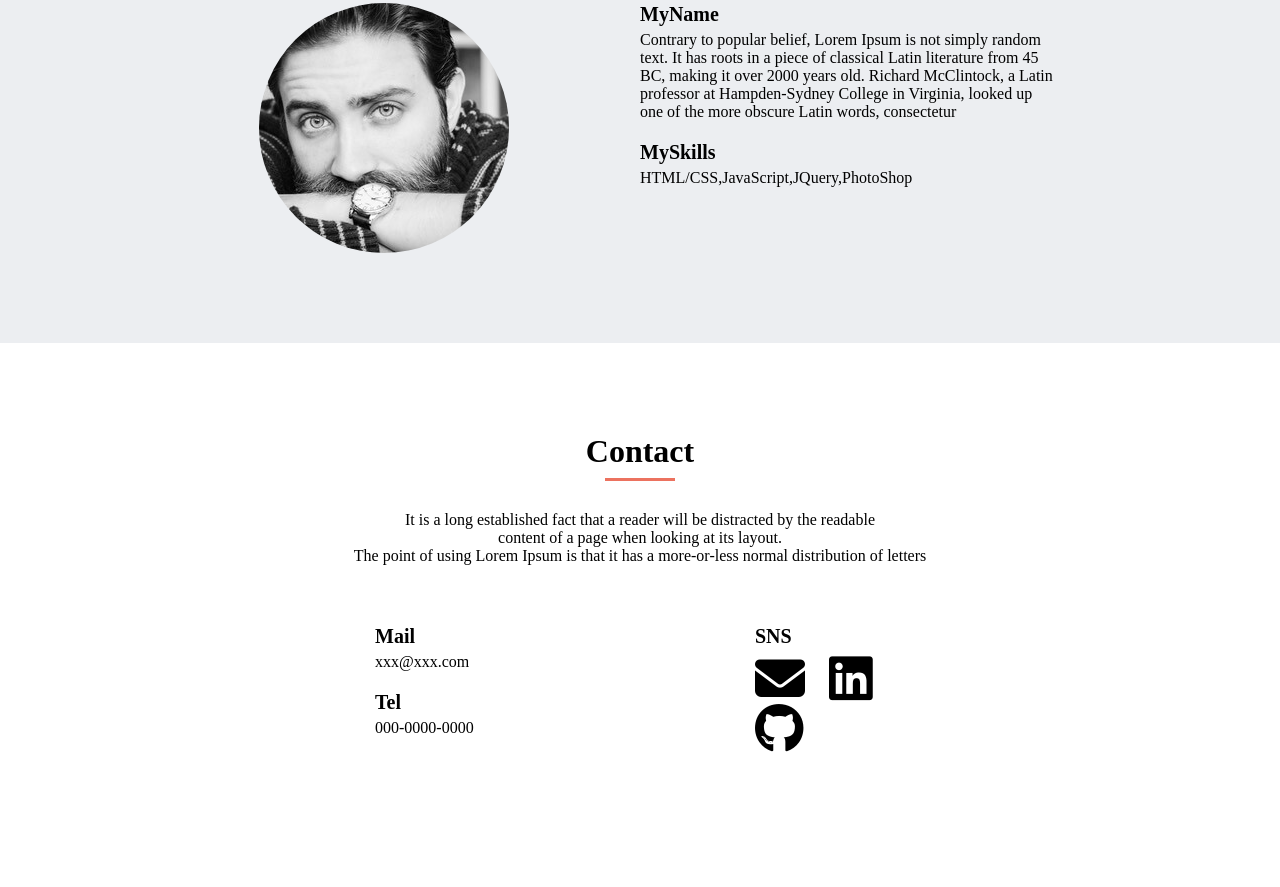
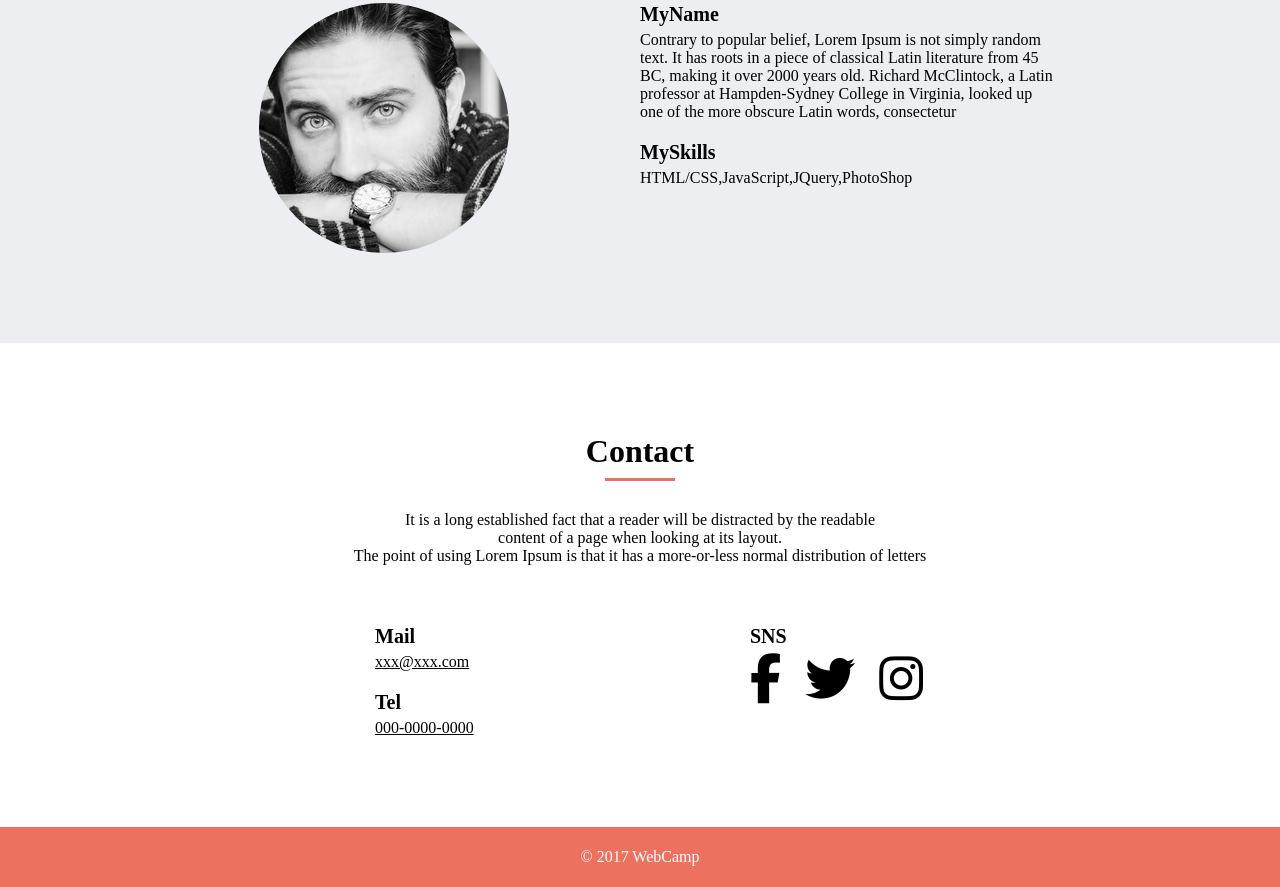
Before and after one commit to kuniyosi/HTML1, a plain HTML site: page WALS/wals.html in a window 1280 px wide. Shown: the part 2320-3207 px from the top of the page. Before the commit the page ends 3163 px from the top, so only its background shows below. Drawn offline with Linux system fonts and the light colour scheme.

Commit message:
contact  footer add

```diff
--- a/WALS/style.css
+++ b/WALS/style.css
@@ -263,6 +263,7 @@ header {
 
 .mail {
   padding-bottom: 20px;
+  text-decoration: underline;
 }
 
 .tel-title {
@@ -270,13 +271,16 @@ header {
   padding-bottom: 5px;
 }
 
+.tel {
+  text-decoration: underline;/*テキストにした線を追加する*/
+}
+
 .contact-bottom-right {
   width: 50%;
-  margin: 0 auto;
 }
 
 .bottom-right {
-  width: 170px;
+  width: 180px;
   margin: 0 auto;
   text-align: start;
 }
@@ -291,6 +295,19 @@ header {
   margin-right: 20px;
 }
 
-.fa-brands:nth-child(2) {
+.fa:last-child {
   margin-right: 0;
 }
+
+footer {
+  width: 100%;
+  height: 60px;
+  background-color: #ec715f;
+  text-align: center;
+}
+
+.footer-text {
+  font-size: 16px;
+  color: #fff;
+  line-height: 60px;
+}
--- a/WALS/wals.html
+++ b/WALS/wals.html
@@ -150,20 +150,24 @@
             <h3 class = "mail-title">Mail</h3>
             <p class = "mail">xxx@xxx.com</p>
             <h3 class = "tel-title">Tel</h3>
-            <p>000-0000-0000</p>
+            <p class = "tel">000-0000-0000</p>
             </div>
           </div>
           <div class = "contact-bottom-right">
             <div class = "bottom-right">
               <h3 class = "sns-title">SNS</h3>
-              <i class="fa-solid fa-envelope"></i>
-              <i class="fa-brands fa-linkedin"></i>
-              <i class="fa-brands fa-github"></i>
+              <i class="fa fa-brands fa-facebook-f"></i>
+              <i class="fa fa-brands fa-twitter"></i>
+              <i class="fa fa-brands fa-instagram"></i>
             </div>
           </div>
         </div>
       </div>
     </div>
+
+    <footer>
+      <p class = "footer-text">©︎ 2017 WebCamp</p>
+    </footer>
   </body>
 
 </html>
```
